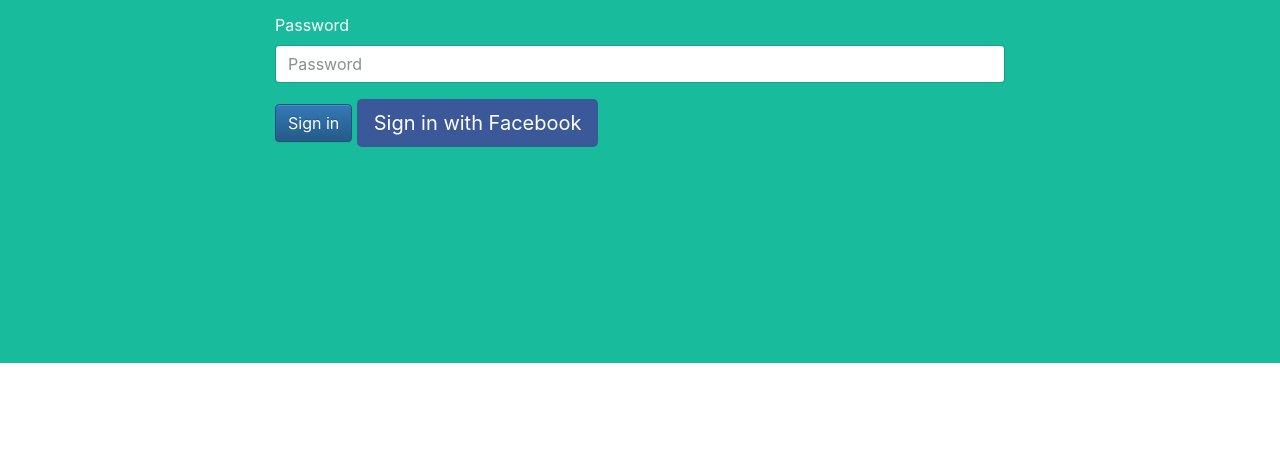
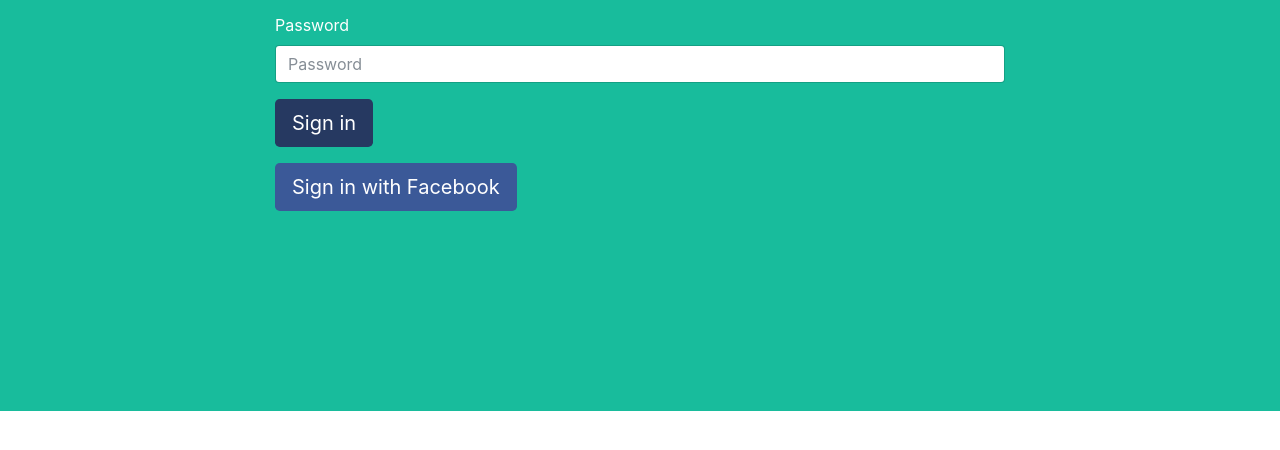
Before and after one commit to alnocetti/ALUMN-REPO, a plain HTML site: page index.html in a window 1280 px wide. Shown: the part 326-776 px from the top of the page. Drawn offline with nearby package versions, Linux system fonts and the light colour scheme.

Commit message:
botonesMejorados

```diff
--- a/css/style.css
+++ b/css/style.css
@@ -1,6 +1,15 @@
 body {
   font-family: 'Lato', 'Helvetica Neue', Helvetica, Arial, sans-serif;
   overflow-x: hidden; }
+
+  .btn-signin {
+  	  background: #263961;
+  	  border-radius: 0;
+  	  color: #fff;
+  	  border-width: 1px;
+  	  border-style: solid;
+  	  border-color: #263961;
+  	}
 
 .btn-facebook {
 	  background: #3B5998;
--- a/index.html
+++ b/index.html
@@ -64,9 +64,12 @@
 
               <div class="control-group">
                 <div class="form-group floating-label-form-group controls">
-                  <button class="btn btn-primary" type="button" name="button">Sign in</button>
-                  <button type="button" class="btn btn-facebook btn-lg"><i class="fa fa-facebook fa-fw"></i> Sign in with Facebook</button>
+                    <button type="button" class="btn btn-signin btn-lg"><i class="fa fa-facebook fa-fw"></i>Sign in</button>
+
                 </div>
+              </div>
+              <div class="control-group">
+                <button type="button" class="btn btn-facebook btn-lg"><i class="fa fa-facebook fa-fw"></i> Sign in with Facebook</button>
               </div>
 
             </form>
```
